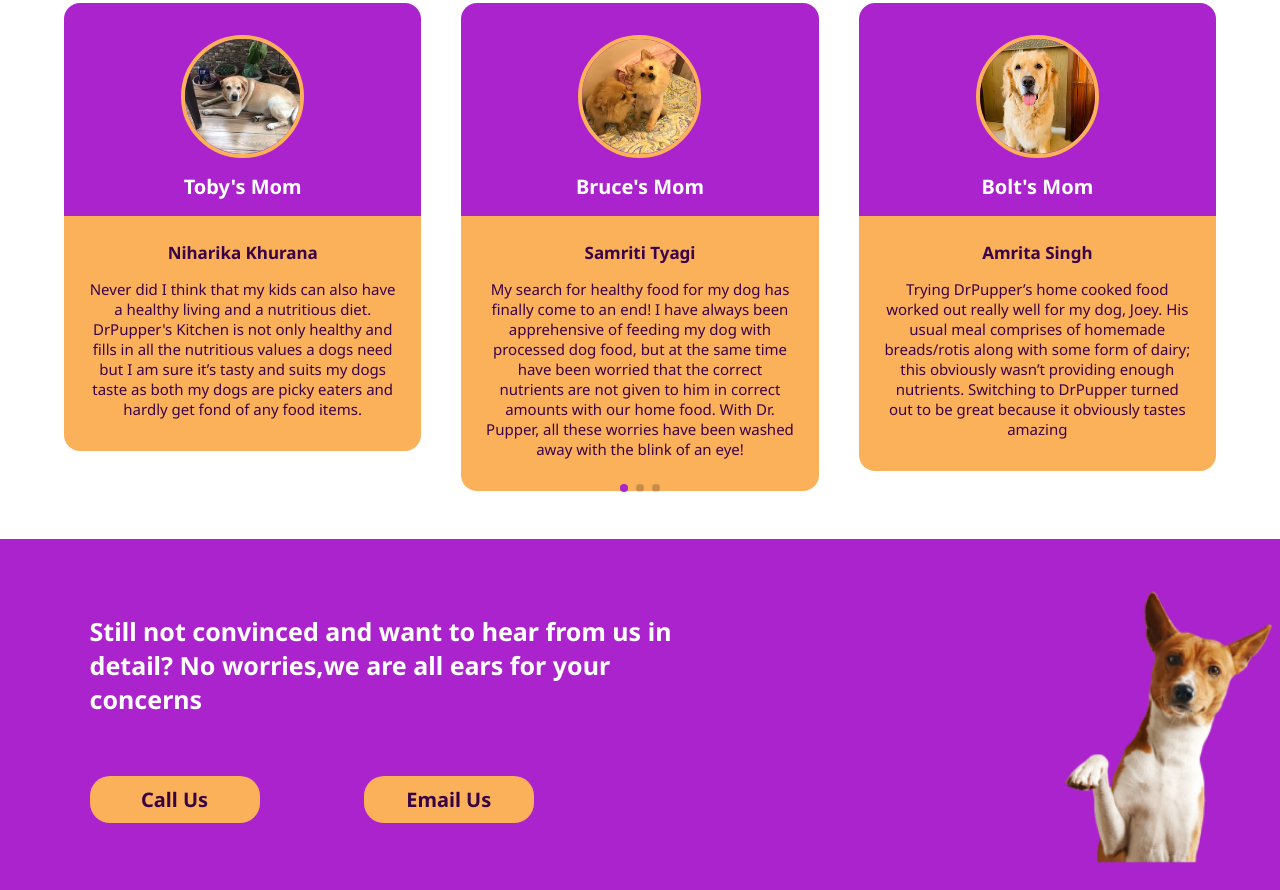
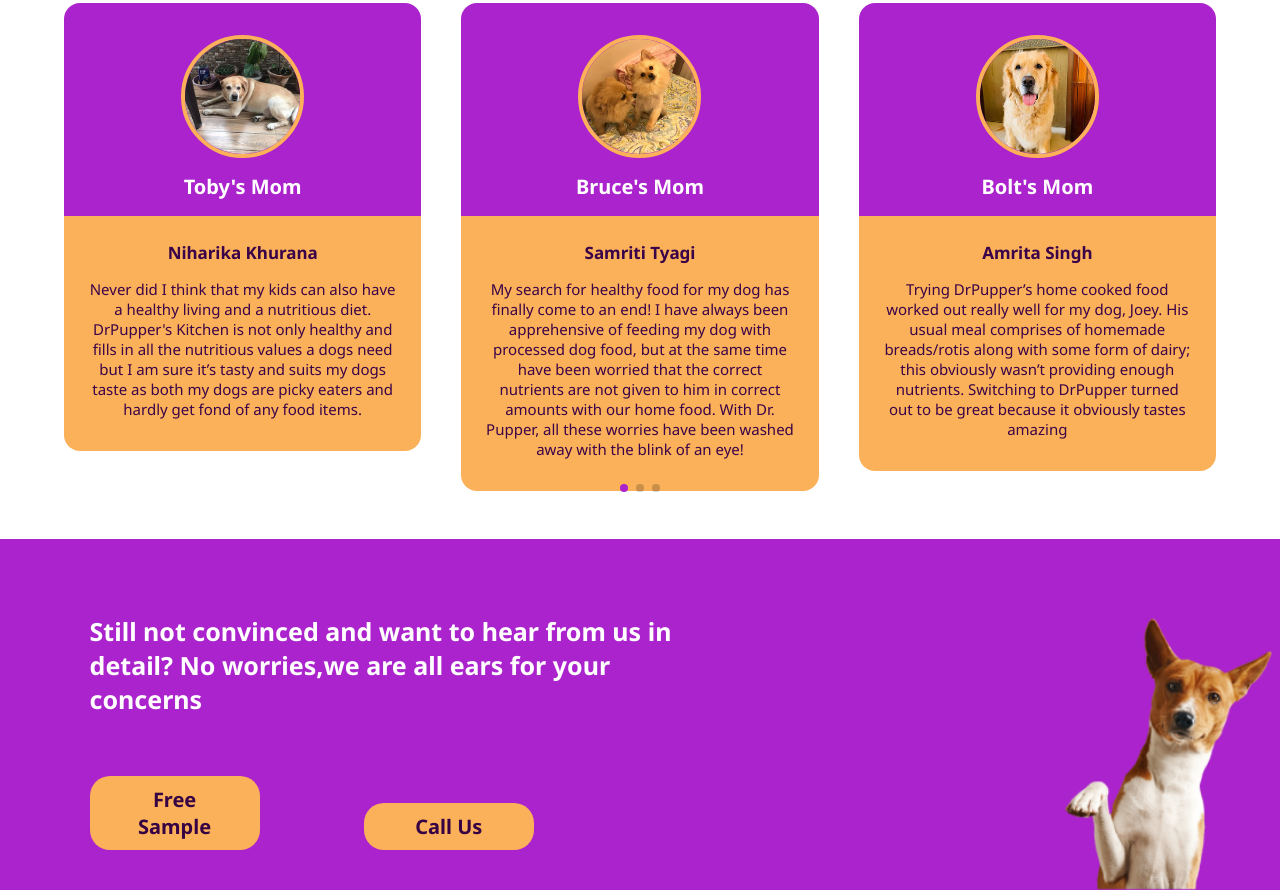
Before and after one commit to vxdhu/dr-pupper, a plain HTML site: page index.html in a window 1280 px wide. Shown: the part 3282-4172 px from the top of the page. Before the commit the page ends 4145 px from the top, so only its background shows below. Drawn offline with nearby package versions, Linux system fonts and the light colour scheme.

Commit message:
footer sample

```diff
--- a/index.html
+++ b/index.html
@@ -250,15 +250,15 @@
             <div class="cb-text">
                 Still not convinced and want to hear from us in detail? No worries,we are all ears for your concerns
             </div>
-            <a href="tel:8868898868" class="cta-btn footer">Call Us</a>
-            <a href="mailto:customercare@drpupper.in" class="cta-btn footer">Email Us</a>
-            <img class="footer-dog" src="images/footerdog.png" alt="">
+            <a href="https://forms.gle/69d82Wj6A7Lfwaay5" target="_blank" class="cta-btn footer ">Free Sample</a>
+            <a href="tel:8868898868 " class="cta-btn footer ">Call Us</a>
+            <img class="footer-dog " src="images/footerdog.png " alt=" ">
 
 
         </section>
     </footer>
 
-    <script src="https://unpkg.com/swiper/swiper-bundle.min.js"></script>
+    <script src="https://unpkg.com/swiper/swiper-bundle.min.js "></script>
     <script>
         var swiper = new Swiper('.swiper', {
 
@@ -266,7 +266,7 @@
             spaceBetween: 40,
             loop: true,
             pagination: {
-                el: ".swiper-pagination",
+                el: ".swiper-pagination ",
                 clickable: true,
             },
             // Responsive breakpoints
```
